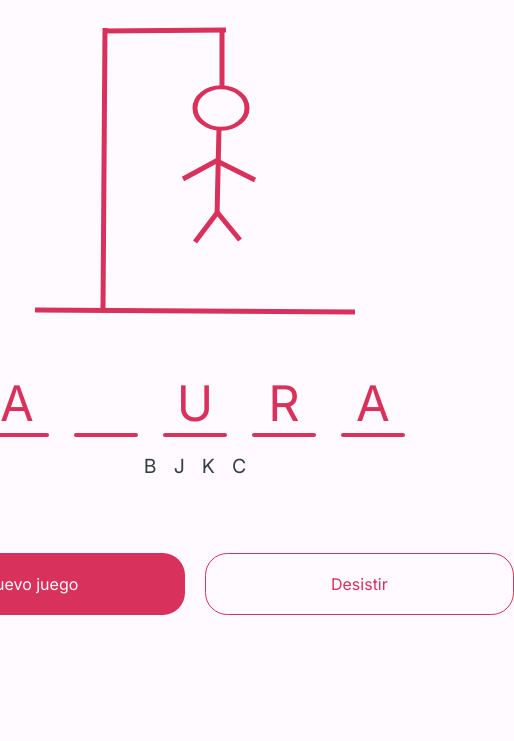
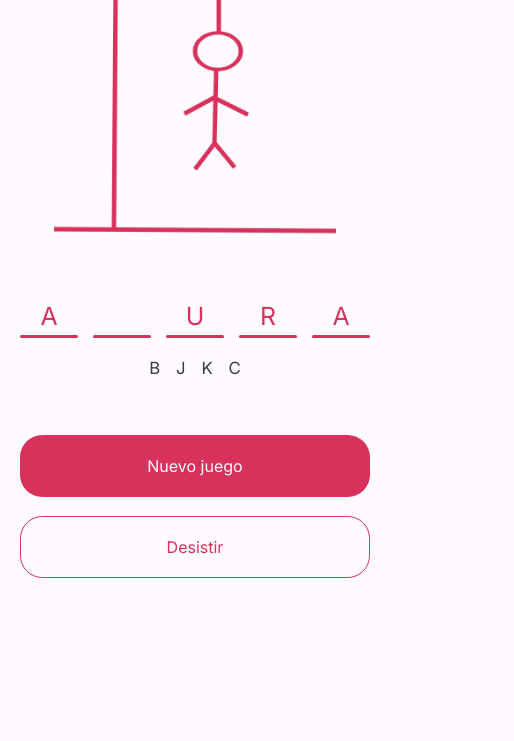
Before and after one commit to marcosddp/El-horcado, a plain HTML site: page index.html in a window 390 px wide. Shown: the part 103-844 px from the top of the page, 514 px wide, since content can reach past the window. Drawn offline with Linux system fonts and the light colour scheme.

Commit message:
responsive 840 500

```diff
--- a/sass/index.scss
+++ b/sass/index.scss
@@ -4,6 +4,8 @@
 
 /*root root root root*/
 :root {
+  /*numero letra*/
+  --cant-letra:3;
   /*valores*/
   --padding-main: 40px;
   /*Colores*/
@@ -92,6 +94,7 @@ main {
     #text__problem {
       display: flex;
       flex-direction: row;
+      justify-content: center;
       font-size: 49px;
       column-gap: 25px;
       margin-top: 65px;
@@ -153,6 +156,10 @@ main {
 
 /*media querys media querys media querys*/
 
+@media (max-width: 840px) {
+  @import "mediaquery/_media840";
+}
+
 @media (max-width: 500px) {
   @import "mediaquery/_media500";
 }
--- a/sass/mediaquery/_media500.scss
+++ b/sass/mediaquery/_media500.scss
@@ -1,3 +1,7 @@
+:root {
+  --padding-main: 20px;
+}
+
 main {
   #initiation {
     font-size: 15px;
@@ -11,4 +15,35 @@ main {
       height: 77.05px;
     }
   }
+
+  /*challenge challenge challenge challenge*/
+  #challenge {
+    #imageView {
+      width: calc(85vw - 50px);
+    }
+
+    #challenge__text {
+      #text__problem {
+        font-size: clamp(20.5px, 6.4vw, 32px); //cambio a clamp
+        --column-gap: 15px;
+        column-gap: var(--column-gap);
+        width: calc(100vw - (var(--padding-main) * 2));
+
+        h3 {
+          &:before {
+            top: 30px;
+          }
+        }
+      }
+
+      #text__used {
+        margin-top: 30px;
+      }
+    }
+
+    #challenge__buttons {
+      margin-top: 55px;
+    }
+  }
+  /*challenge challenge challenge challenge*/
 }
--- /dev/null
+++ b/sass/mediaquery/_media840.scss
@@ -0,0 +1,71 @@
+
+/*header header header header*/
+header {
+  padding-top: var(--padding-main);
+  padding-left: var(--padding-main);
+  #logo {
+    width: 26.25px;
+    height: 26.25px;
+  }
+}
+/*header header header header*/
+
+main {
+
+
+  /*challenge challenge challenge challenge*/
+  #challenge {
+
+
+
+    #challenge__text {
+      #text__problem {
+        font-size: clamp(30px,5.92vw,45px);//cambio a clamp
+        --column-gap:15px;
+        column-gap: var(--column-gap);
+        width: calc(100vw - (var(--padding-main) * 2)) ;
+        //justify-content: space-around;
+        margin-top: 60px;
+
+        h3 {
+          width: calc(7.19vw - 5px + (var(--cant-letra) *   var(--column-gap)));//se paso porcentaje
+          //max-width: 69px;
+
+          &:before {
+            top: 37.383px;
+            width: 100%;
+            height: 3.73px;
+
+            border-radius: 7.476px;
+          }
+        }
+      }
+      #text__used {
+        margin-top: 37.383px;
+        column-gap: 15.887px;
+        h3 {
+          font-size: clamp(16.78px,2.5vw,22.224px);
+        }
+      }
+    }
+    #challenge__buttons {
+      display: flex;
+      flex-direction: column;
+      column-gap: inherit;
+      row-gap: 18.69px;
+      margin-top: 70.09px;
+
+      button {
+        width: calc(100vw - var(--padding-main) * 2);
+        height: 62.31px;
+        border-radius: 22.32px;
+      }
+
+      #new {
+      }
+      #stop {
+      }
+    }
+  }
+  /*challenge challenge challenge challenge*/
+}
```
Also changed, not shown: index.html (+5 -0 lines), css/index.css, 1 other file.
